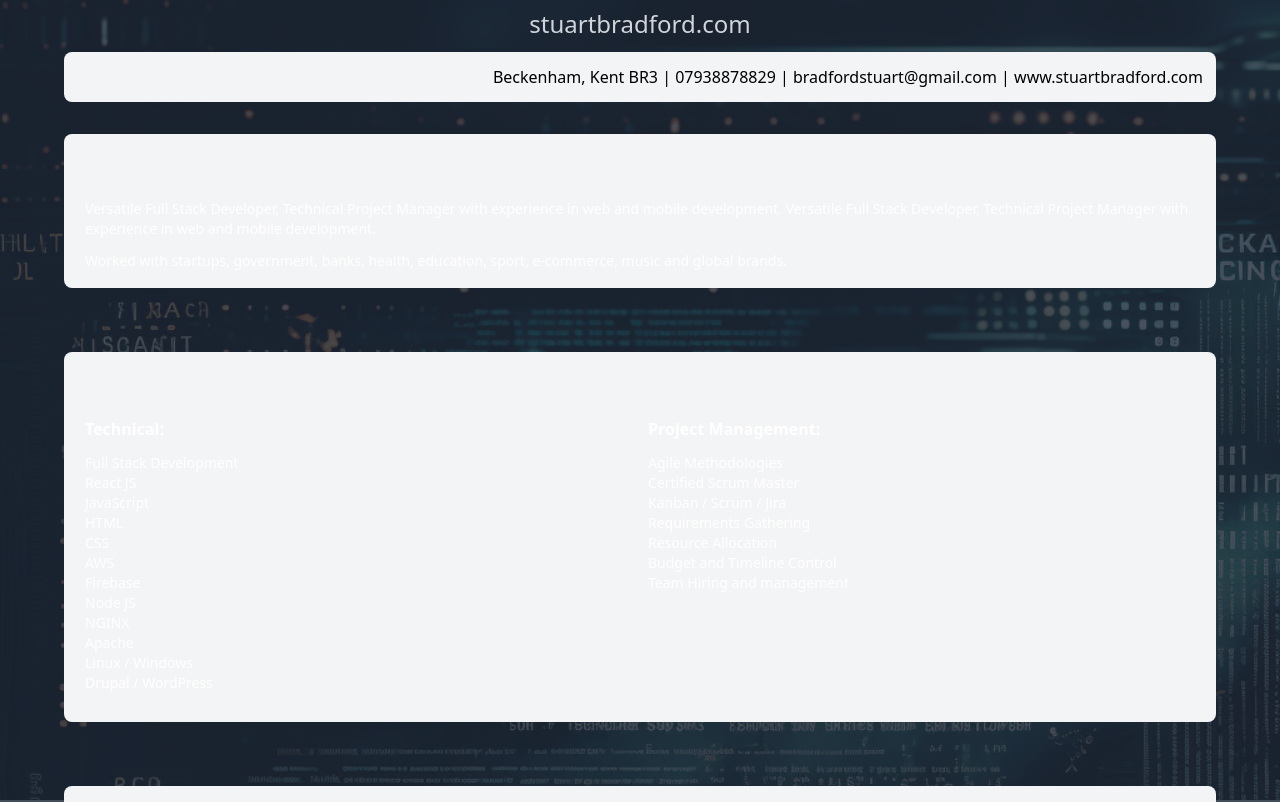
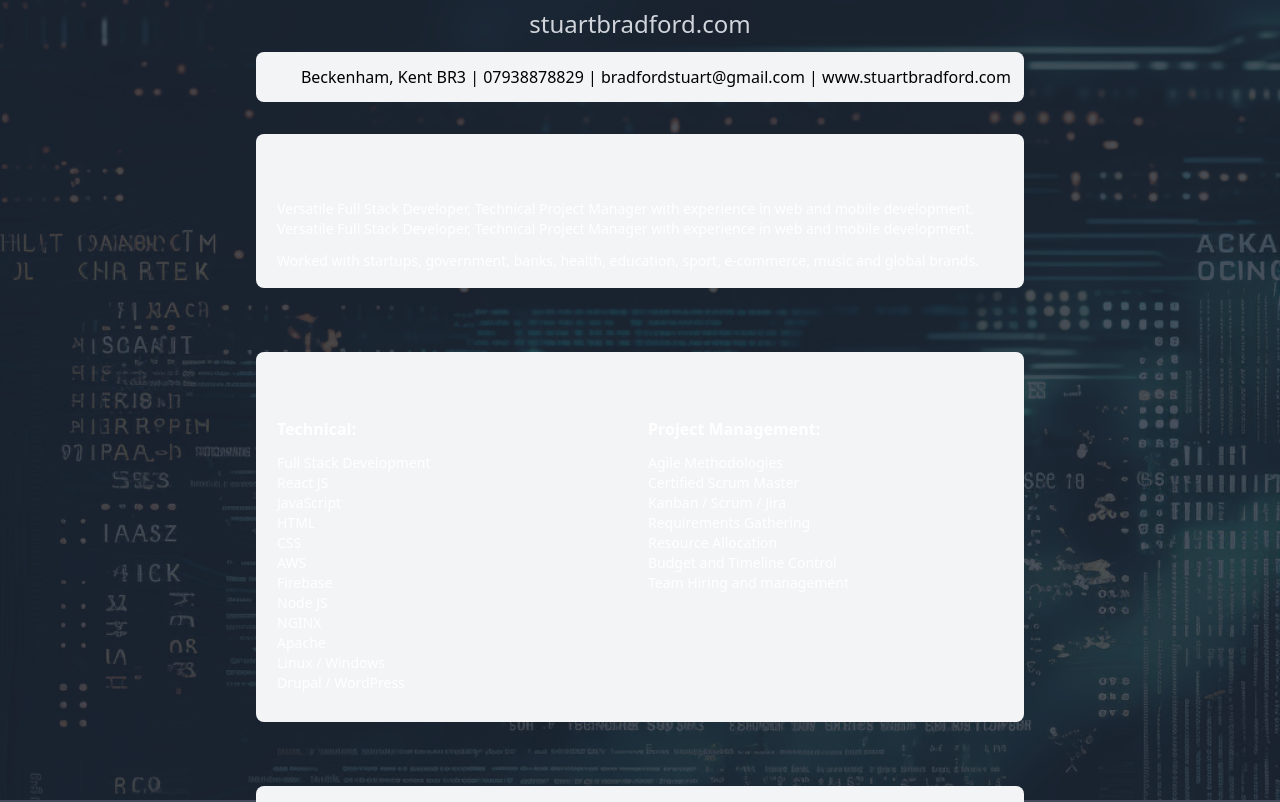
Before and after one commit to 789ni812/www.stuartbradford.com, a Next.js app: page / in a window 1280 px wide. Shown: the top 802 px of the page. Built offline with nearby package versions, Linux system fonts and the light colour scheme.

Commit message:
reduced the margins on small, medium and large screens

```diff
--- a/pages/index.tsx
+++ b/pages/index.tsx
@@ -8,14 +8,9 @@ import ContentCard from '@/components/ContentCard/ContentCard'
 export default function Home() {
     return (
         <>
-
-
-
-
-
             <main className="">
                 <div className="bg-[url(/images/background-WebCode.png)] bg-no-repeat bg-cover h-screen w-screen-1">
-                <div className="flex-col  justify-between px-16 pt-2  bg-gray-800 bg-opacity-80">
+                <div className="flex-col  justify-between px-4 md:px-32 lg:px-64 pt-2  bg-gray-800 bg-opacity-80">
 
                     <header className="text-right">
                     <h1 className="lg:text-center text-2xl text-gray-300 mb-3 mx-3 text-right">
```
